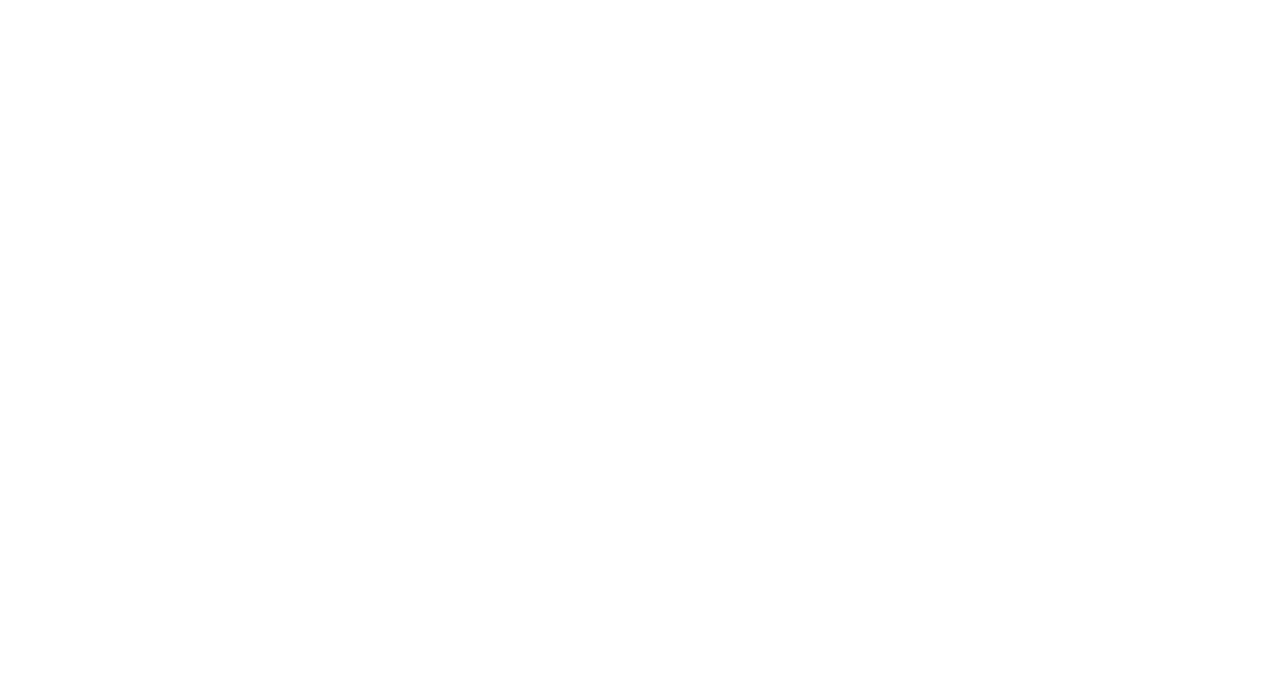
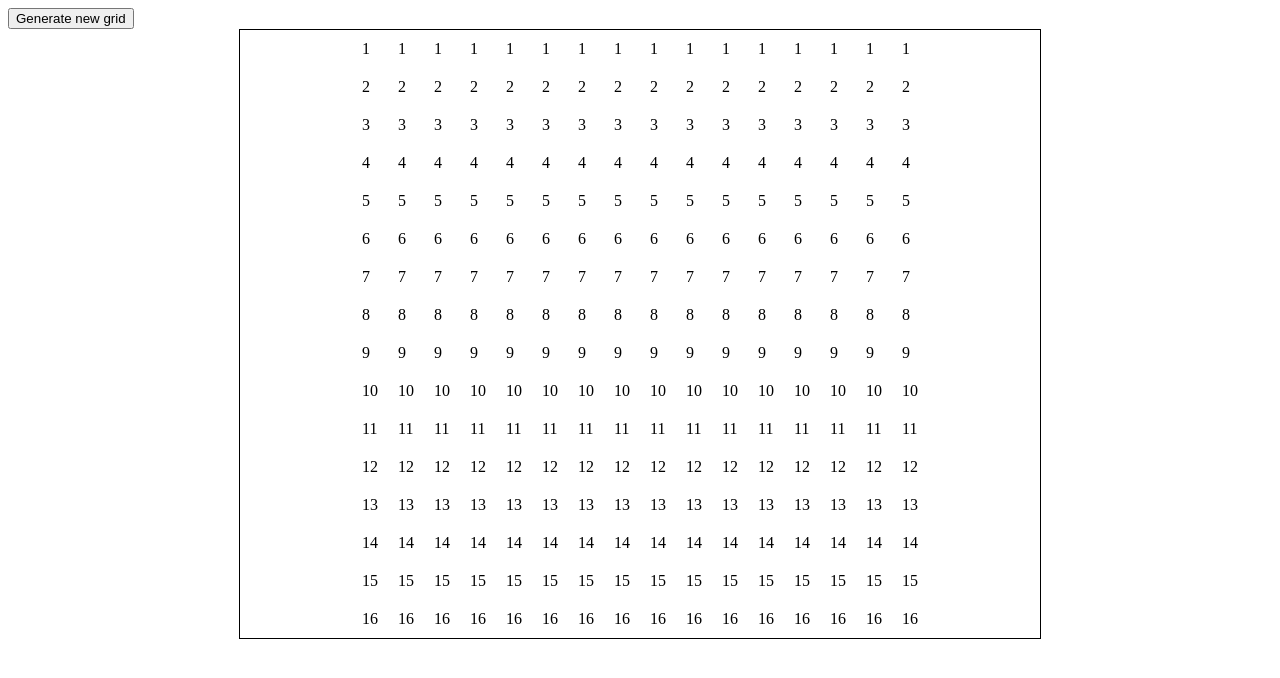
Before and after one commit to matekem/etch-a-sketch, a plain HTML site: page index.html in a window 1280 px wide. Drawn offline with Linux system fonts and the light colour scheme.

Commit message:
Initial commit confusion

```diff
--- a/index.html
+++ b/index.html
@@ -6,8 +6,11 @@
     <meta name="viewport" content="width=device-width, initial-scale=1.0">
     <title>Etch-a-sketch</title>
     <link rel="stylesheet" href="style.css">
+
 </head>
 <body>
+    <button id = "generateButton" class="btn">Generate new grid</button>
+    <div id = "gridBox"></div>
     <script src="script.js"></script>
 </body>
 </html>
--- a/script.js
+++ b/script.js
@@ -0,0 +1,48 @@
+function genDivs(v){
+
+
+    var e = document.querySelector('#gridBox'); // whatever you want to append the rows to:
+
+    for(var i = 0; i < v; i++){
+      var row = document.createElement("div");
+      row.className = "row";
+      for(var j = 1; j <= v; j++){
+          var cell = document.createElement("div");
+          cell.className = "gridSquare";
+          cell.innerText = j;
+          row.appendChild(cell);
+      }
+
+      e.appendChild(row);
+
+    }
+    return e.innerHTML;
+}
+
+function genButtonFunction(){
+
+    const grid = document.querySelector('#gridBox');
+    const gridSize = window.prompt("Determine the size of your grid:");
+    grid.innerHTML =  null;
+    genDivs(gridSize);
+
+    return grid;
+}
+
+function generateNewGrid(){
+
+const genButton = document.querySelector('#generateButton');
+
+genButton.addEventListener('click', () =>{
+    genButtonFunction();
+
+});
+}
+
+function $(id){return document.getElementById(id);}
+
+
+
+genDivs(16);
+generateNewGrid();
+asd();
--- a/style.css
+++ b/style.css
@@ -0,0 +1,30 @@
+
+#gridBox{
+    border:1px solid black;
+    display: flex;
+    align-items: center;
+    justify-content: center;
+    padding: 0px;
+    margin:0px;
+    width:800px;
+    margin-left: auto;
+    margin-right: auto;
+}
+
+.gridSquare{
+    padding:10px;
+
+}
+
+.gridSquare:hover{
+    background-color: blue;
+    transition: 75ms all;
+    transition-timing-function: ease-in-out;
+}
+/*
+.row{
+    display:flex;
+    align-items: center;
+    justify-content: center;
+
+}*/
```
